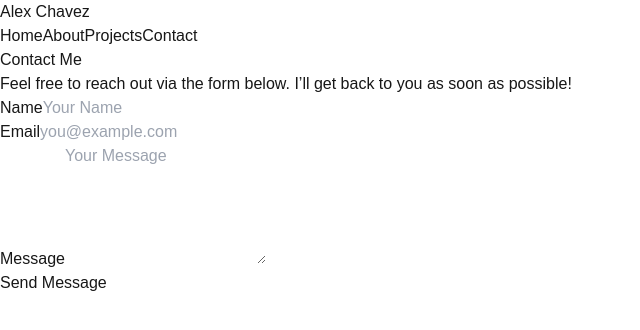
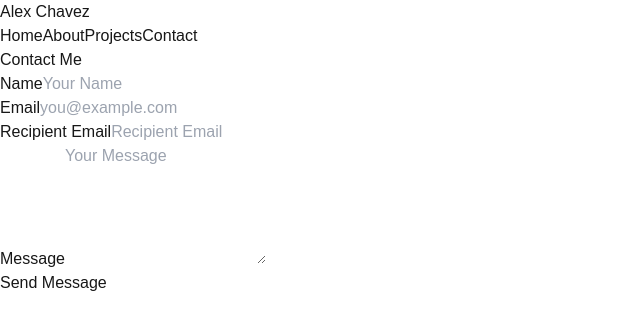
Before and after one commit to alexchavez01/portfolio_alex, a Next.js app: page /contact in a window 1280 px wide. Shown: the top 330 px of the page, without its empty margins (0-640 px from the left). Built offline with nearby package versions, Linux system fonts and the light colour scheme.

Commit message:
fixed links

```diff
--- a/src/app/components/Home.jsx
+++ b/src/app/components/Home.jsx
@@ -31,7 +31,7 @@ export default function Home() {
           {/* Social Buttons */}
           <div className="flex space-x-4">
             {/* LinkedIn Button */}
-            <Link href="https://linkedin.com"
+            <Link href="https://www.linkedin.com/in/alex-chavez30/"
             className="flex items-center space-x-2 bg-blue-600 text-white py-2 px-4 rounded-lg hover:bg-blue-700 transition">
                 <svg xmlns="http://www.w3.org/2000/svg" fill="currentColor" className="w-5 h-5" viewBox="0 0 24 24">
                   <path d="M22.225 0H1.771C.792 0 0 .771 0 1.719v20.533C0 23.229.792 24 1.771 24h20.451C23.207 24 24 23.229 24 22.252V1.719C24 .771 23.207 0 22.225 0zM7.125 20.452H3.769V9h3.356v11.452zM5.447 7.629C4.315 7.629 3.4 6.71 3.4 5.583c0-1.128.915-2.046 2.048-2.046 1.13 0 2.045.918 2.045 2.046 0 1.127-.915 2.046-2.045 2.046zM20.452 20.452h-3.356v-5.987c0-1.426-.512-2.398-1.793-2.398-1.007 0-1.606.684-1.87 1.344-.096.234-.12.561-.12.89v6.15h-3.355V9h3.355v1.561c.445-.688 1.239-1.67 3.012-1.67 2.202 0 3.85 1.444 3.85 4.548v6.013z"/>
@@ -40,7 +40,7 @@ export default function Home() {
             </Link>
 
             {/* GitHub Button */}
-            <Link href="https://github.com"
+            <Link href="https://github.com/alexchavez01"
             className="flex items-center space-x-2 bg-gray-800 text-white py-2 px-4 rounded-lg hover:bg-gray-900 transition">
                 <svg xmlns="http://www.w3.org/2000/svg" fill="currentColor" className="w-5 h-5" viewBox="0 0 24 24">
                   <path d="M12 .297c-6.63 0-12 5.373-12 12 0 5.304 3.438 9.8 8.205 11.385.6.113.82-.258.82-.577 0-.285-.01-1.04-.015-2.04-3.338.725-4.042-1.61-4.042-1.61-.546-1.387-1.333-1.757-1.333-1.757-1.09-.745.083-.729.083-.729 1.205.085 1.84 1.238 1.84 1.238 1.07 1.833 2.809 1.304 3.495.997.108-.776.42-1.304.764-1.605-2.665-.305-5.467-1.335-5.467-5.93 0-1.31.467-2.382 1.235-3.22-.123-.304-.535-1.527.117-3.176 0 0 1.008-.322 3.301 1.23.957-.266 1.984-.399 3.006-.404 1.022.005 2.049.138 3.006.404 2.292-1.552 3.299-1.23 3.299-1.23.653 1.649.242 2.872.119 3.176.77.838 1.234 1.91 1.234 3.22 0 4.607-2.807 5.624-5.479 5.921.431.372.815 1.102.815 2.222 0 1.606-.015 2.902-.015 3.296 0 .32.218.694.825.576C20.565 22.092 24 17.592 24 12.297c0-6.627-5.373-12-12-12"/>
--- a/src/app/contact/page.jsx
+++ b/src/app/contact/page.jsx
@@ -1,9 +1,8 @@
 import { useState } from 'react';
 import Navbar from '../components/Navbar';
-import Link from 'next/link';
 
 export default function Contact() {
-  const [formData, setFormData] = useState({ name: '', email: '', message: '' });
+  const [formData, setFormData] = useState({ name: '', email: '', message: '', receiverEmail: '' });
   const [status, setStatus] = useState('');
 
   const handleSubmit = async (e) => {
@@ -20,7 +19,7 @@ export default function Contact() {
 
       if (response.ok) {
         setStatus('Email sent successfully!');
-        setFormData({ name: '', email: '', message: '' }); // Reset form
+        setFormData({ name: '', email: '', message: '', receiverEmail: '' }); // Reset form
       } else {
         setStatus('Failed to send email. Please try again.');
       }
@@ -35,9 +34,6 @@ export default function Contact() {
       <Navbar />
       <section className="mt-28 px-6 py-12 max-w-2xl mx-auto bg-white shadow-lg rounded-lg">
         <h2 className="text-4xl text-gray-800 font-bold text-center mb-8">Contact Me</h2>
-        <p className="text-center text-gray-600 mb-8">
-          Feel free to reach out via the form below. I’ll get back to you as soon as possible!
-        </p>
         <form onSubmit={handleSubmit} className="space-y-6">
           <div>
             <label htmlFor="name" className="block text-gray-700 font-semibold">Name</label>
@@ -60,6 +56,18 @@ export default function Contact() {
               onChange={(e) => setFormData({ ...formData, email: e.target.value })}
               className="w-full px-4 py-2 border border-gray-300 text-black rounded-md focus:outline-none focus:border-teal-500"
               placeholder="you@example.com"
+              required
+            />
+          </div>
+          <div>
+            <label htmlFor="receiverEmail" className="block text-gray-700 font-semibold">Recipient Email</label>
+            <input
+              type="email"
+              id="receiverEmail"
+              value={formData.receiverEmail}
+              onChange={(e) => setFormData({ ...formData, receiverEmail: e.target.value })}
+              className="w-full px-4 py-2 border border-gray-300 text-black rounded-md focus:outline-none focus:border-teal-500"
+              placeholder="Recipient Email"
               required
             />
           </div>
```
Also changed, not shown: src/app/contact/sendEmail.js (+9 -4 lines), 1 other file (tests, documents, lock files or other folders).
